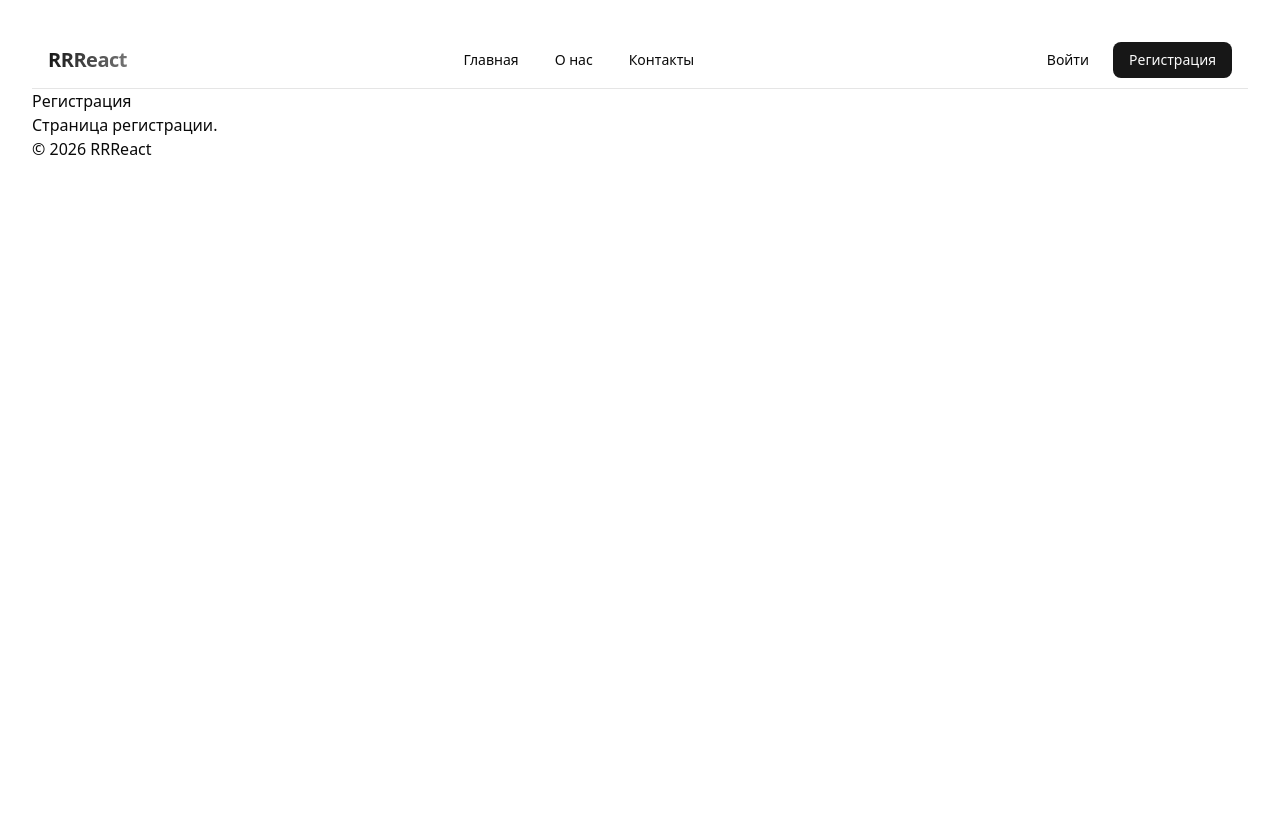
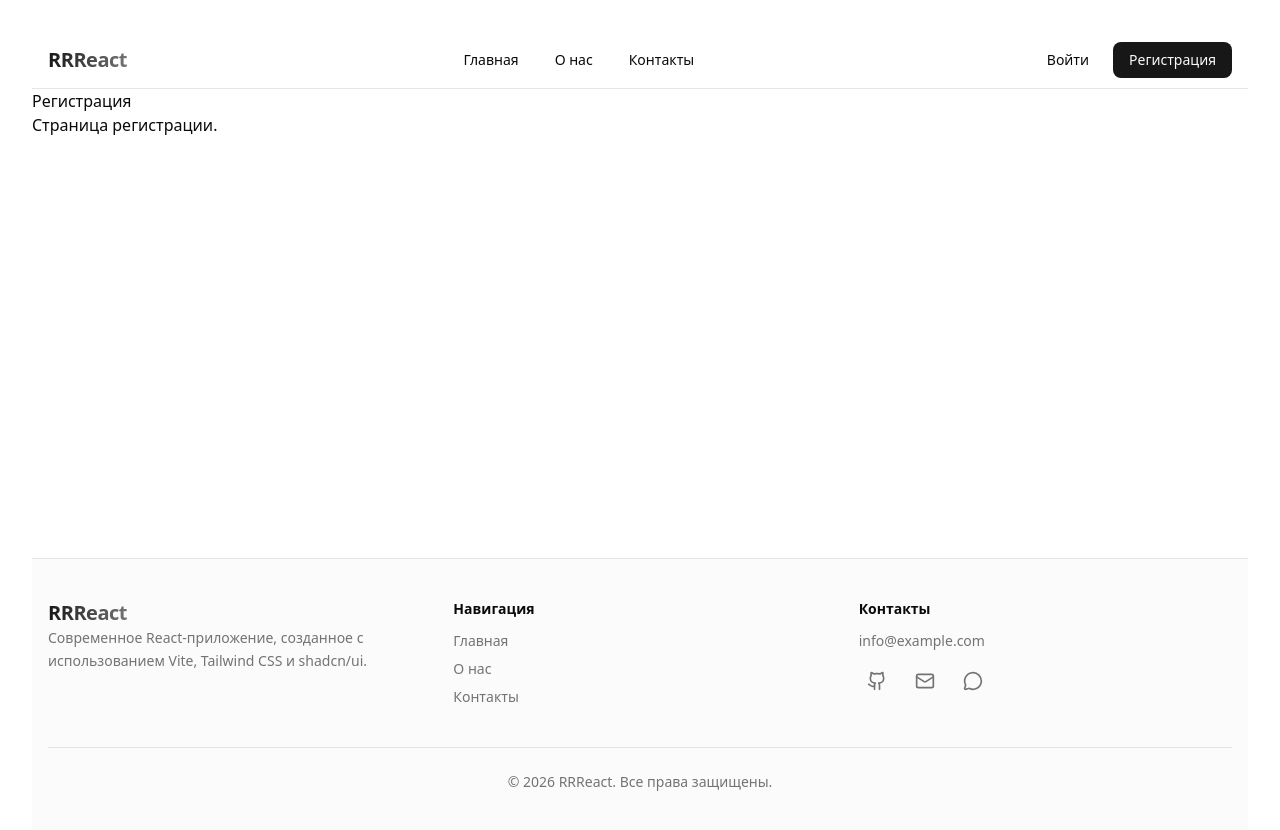
Before and after one commit to KapaSique/ReactPractice, a React (Vite) app: page /register in a window 1280 px wide. Shown: the top 830 px of the page. Before the commit the page ends 800 px from the top, so only its background shows below. Built offline with nearby package versions, Linux system fonts and the light colour scheme.

Commit message:
footer and header stylized

```diff
--- a/src/App.jsx
+++ b/src/App.jsx
@@ -11,7 +11,9 @@ import { Footer } from "./components/Footer";
 function App() {
   return (
       <BrowserRouter>
+        <div className="flex min-h-screen flex-col">
           <Header />
+          <main className="flex-1">
             <Routes>
               <Route path="/" element={<Home />} />
               <Route path="/about" element={<About />} />
@@ -19,7 +21,9 @@ function App() {
               <Route path="/login" element={<Login />} />
               <Route path="/register" element={<Register />} />
             </Routes>
+          </main>
           <Footer />
+        </div>
       </BrowserRouter>
   );
 }
--- a/src/components/Footer.tsx
+++ b/src/components/Footer.tsx
@@ -1,7 +1,81 @@
+import { Link } from "react-router-dom";
+import { Github, Mail, MessageCircle } from "lucide-react";
+
+const navLinks = [
+  { to: "/", label: "Главная" },
+  { to: "/about", label: "О нас" },
+  { to: "/contacts", label: "Контакты" },
+];
+
+const socialLinks = [
+  { href: "https://github.com", icon: Github, label: "GitHub" },
+  { href: "mailto:info@example.com", icon: Mail, label: "Email" },
+  { href: "https://t.me", icon: MessageCircle, label: "Telegram" },
+];
+
 export const Footer = () => {
   return (
-    <footer>
-      <p>&copy; {new Date().getFullYear()} RRReact</p>
+    <footer className="border-t bg-muted/40">
+      <div className="container mx-auto px-4 py-10">
+        <div className="grid grid-cols-1 gap-8 sm:grid-cols-2 md:grid-cols-3">
+          {/* Brand */}
+          <div className="space-y-3">
+            <Link
+              to="/"
+              className="text-xl font-bold tracking-tight bg-gradient-to-r from-primary to-primary/60 bg-clip-text text-transparent"
+            >
+              RRReact
+            </Link>
+            <p className="text-sm text-muted-foreground leading-relaxed">
+              Современное React-приложение, созданное с использованием Vite,
+              Tailwind CSS и shadcn/ui.
+            </p>
+          </div>
+
+          {/* Navigation */}
+          <div className="space-y-3">
+            <h3 className="text-sm font-semibold">Навигация</h3>
+            <nav className="flex flex-col gap-2">
+              {navLinks.map((link) => (
+                <Link
+                  key={link.to}
+                  to={link.to}
+                  className="text-sm text-muted-foreground transition-colors hover:text-foreground w-fit"
+                >
+                  {link.label}
+                </Link>
+              ))}
+            </nav>
+          </div>
+
+          {/* Contacts & Social */}
+          <div className="space-y-3">
+            <h3 className="text-sm font-semibold">Контакты</h3>
+            <p className="text-sm text-muted-foreground">
+              info@example.com
+            </p>
+            <div className="flex gap-3">
+              {socialLinks.map((social) => (
+                <a
+                  key={social.label}
+                  href={social.href}
+                  target="_blank"
+                  rel="noopener noreferrer"
+                  aria-label={social.label}
+                  className="rounded-md p-2 text-muted-foreground transition-colors hover:bg-accent hover:text-accent-foreground"
+                >
+                  <social.icon className="size-5" />
+                </a>
+              ))}
+            </div>
+          </div>
+        </div>
+
+        {/* Divider & Copyright */}
+        <div className="mt-10 border-t pt-6 text-center text-sm text-muted-foreground">
+          &copy; {new Date().getFullYear()} RRReact. Все права защищены.
+        </div>
+      </div>
     </footer>
   );
-}
+};
--- a/src/components/Header.tsx
+++ b/src/components/Header.tsx
@@ -72,7 +72,7 @@ export const Header = () => {
           </SheetTrigger>
           <SheetContent side="right">
             <SheetHeader>
-              <SheetTitle className="text-left">RRReact</SheetTitle>
+              <SheetTitle className="text-left bg-gradient-to-r from-primary to-primary/60 bg-clip-text text-transparent">RRReact</SheetTitle>
             </SheetHeader>
             <nav className="flex flex-col gap-2 px-4">
               {navLinks.map((link) => (
```
Lines whose indentation alone changed are shown as unchanged.
